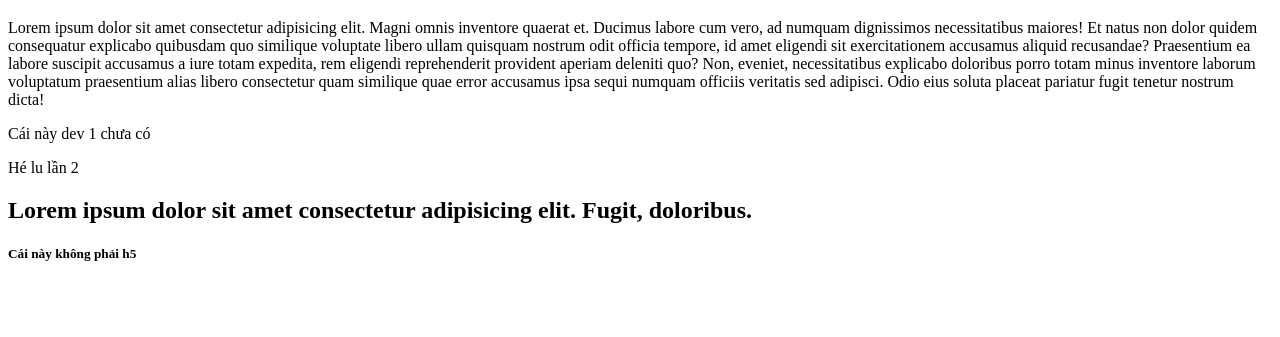
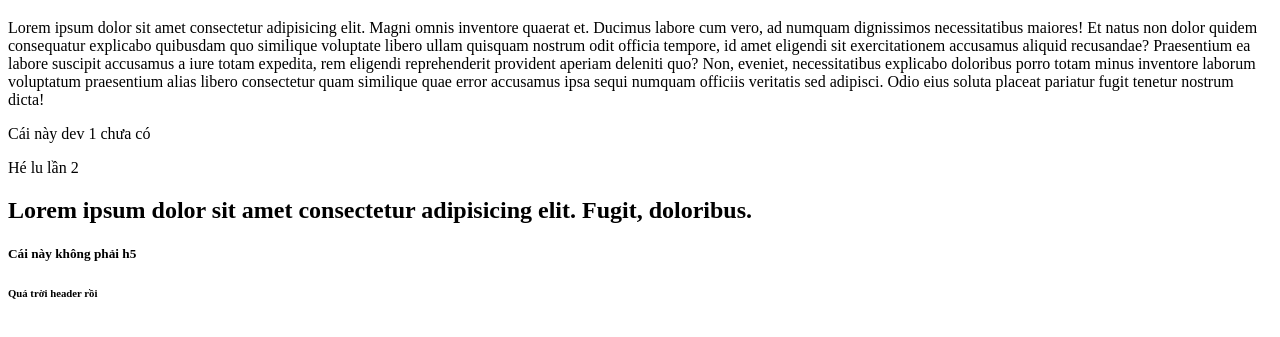
Before and after one commit to ngkhanhduy98/BC64_Git, a plain HTML site: page index.html in a window 1280 px wide. Shown: the part 61-398 px from the top of the page. Drawn offline with Linux system fonts and the light colour scheme.

Commit message:
update cho vui

```diff
--- a/index.html
+++ b/index.html
@@ -26,5 +26,6 @@
       Lorem ipsum dolor sit amet consectetur adipisicing elit. Fugit, doloribus.
     </h2>
     <h5>Cái này không phải h5</h5>
+    <h6>Quá trời header rồi</h6>
   </body>
 </html>
```
